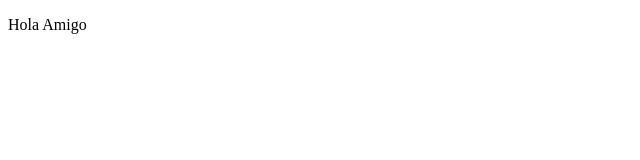
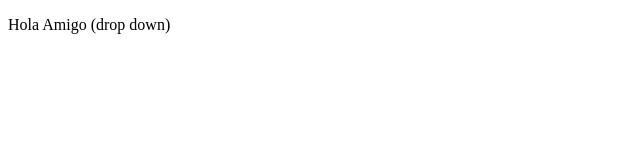
Before and after one commit to shivduttkarwa/git-tutorial, a plain HTML site: page index.html in a window 1280 px wide. Shown: the whole page, without its empty margins (0-640 px from the left). Drawn offline with Linux system fonts and the light colour scheme.

Commit message:
added dropdown

```diff
--- a/index.html
+++ b/index.html
@@ -6,6 +6,6 @@
     <title>Document</title>
   </head>
   <body>
-    <p>Hola Amigo</p>
+    <p>Hola Amigo (drop down)</p>
   </body>
 </html>
```
